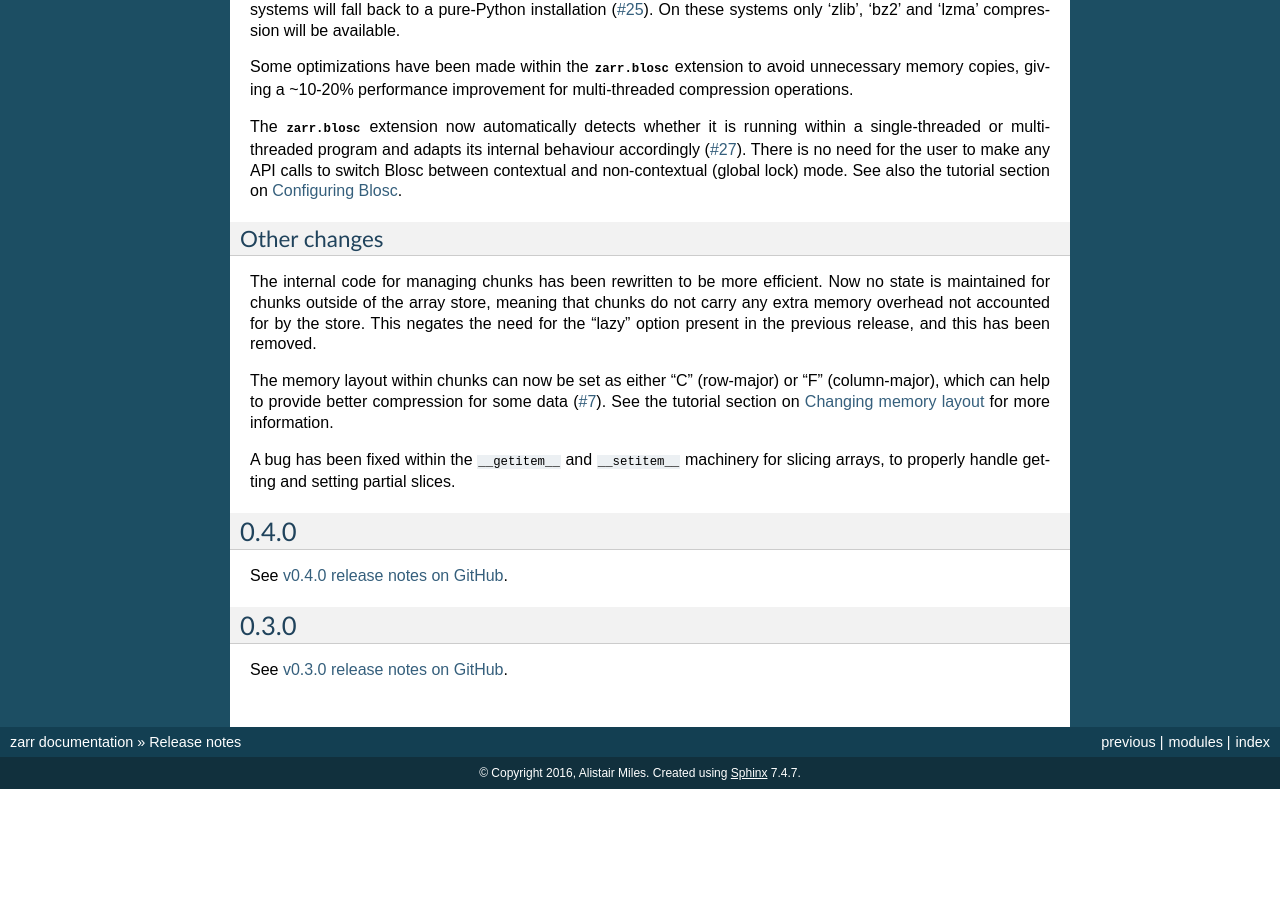
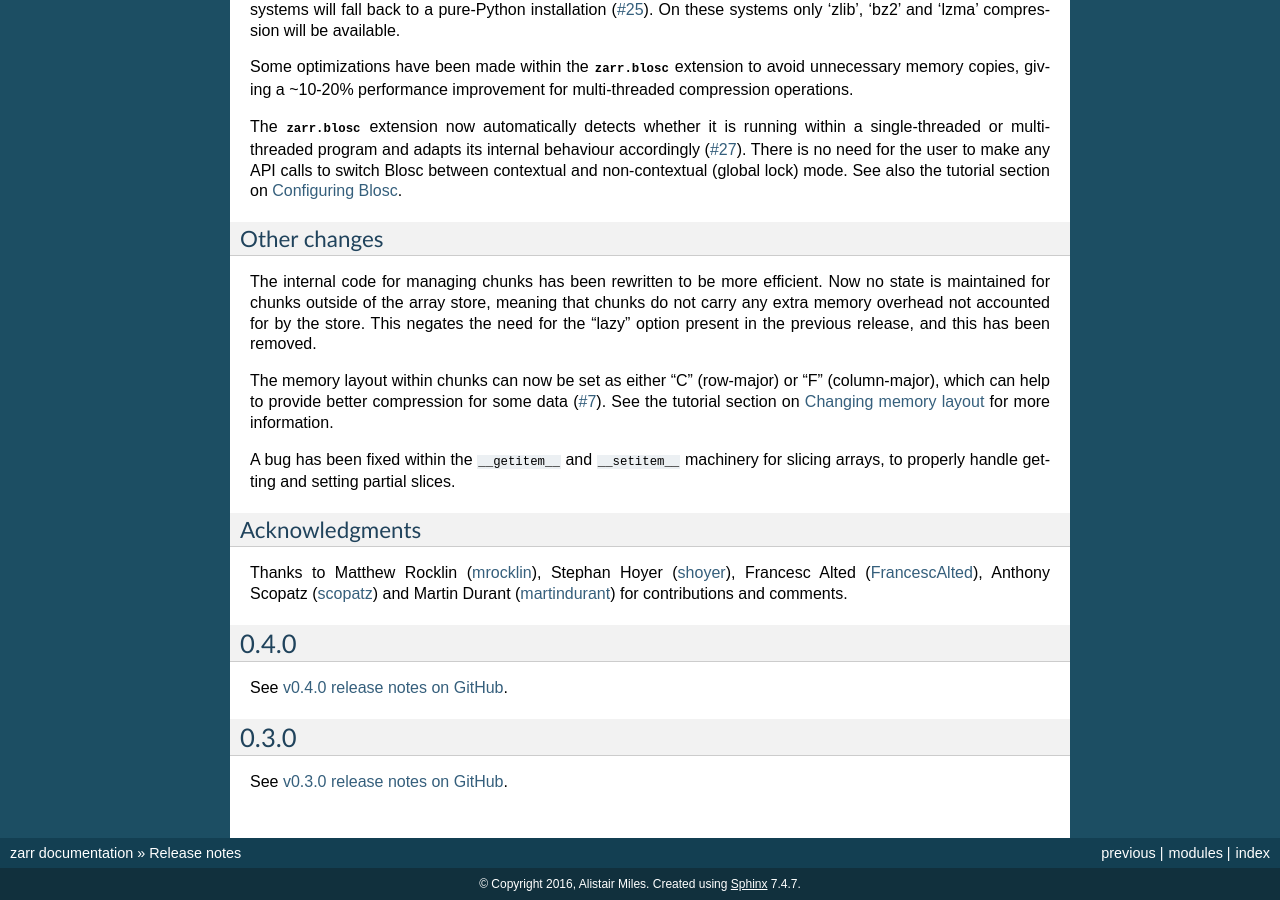
Before and after one commit to enthusiastdev121/zarr-python, a Sphinx documentation site: the page built from docs/release.rst, in a window 1280 px wide and 900 px high, scrolled down 1016 px. Built offline with Sphinx 7.4.7, drawn with Linux system fonts in a browser that asks for light colours; the version number could not be read and is left out; before the commit the page ends 1805 px from its top, so only the background shows below that.

Commit message:
add release acknowledgments

```diff
--- a/docs/release.rst
+++ b/docs/release.rst
@@ -99,6 +99,13 @@ A bug has been fixed within the ``__getitem__`` and ``__setitem__``
 machinery for slicing arrays, to properly handle getting and setting
 partial slices.
 
+Acknowledgments
+~~~~~~~~~~~~~~~
+
+Thanks to Matthew Rocklin (mrocklin_), Stephan Hoyer (shoyer_),
+Francesc Alted (FrancescAlted_), Anthony Scopatz (scopatz_) and Martin
+Durant (martindurant_) for contributions and comments.
+
 .. _release_0.4.0:
 
 0.4.0
@@ -114,3 +121,9 @@ See `v0.4.0 release notes on GitHub
 
 See `v0.3.0 release notes on GitHub
 <https://github.com/alimanfoo/zarr/releases/tag/v0.3.0>`_.
+
+.. _mrocklin: https://github.com/mrocklin
+.. _shoyer: https://github.com/shoyer
+.. _scopatz: https://github.com/scopatz
+.. _martindurant: https://github.com/martindurant
+.. _FrancescAlted: https://github.com/FrancescAlted
```
